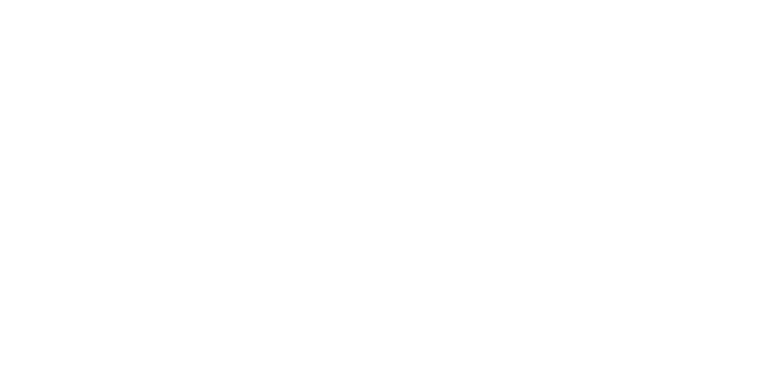
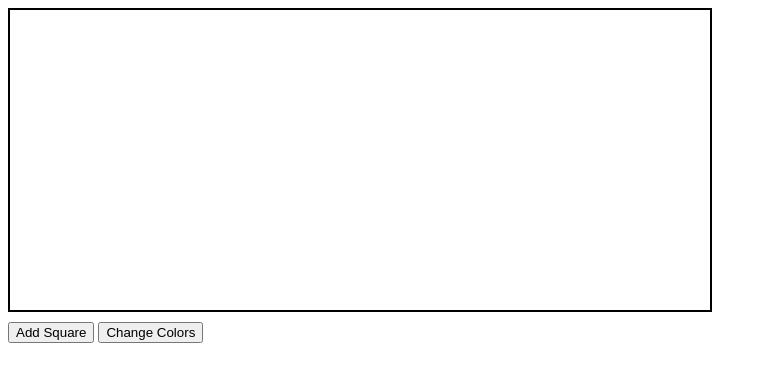
Before and after one commit to Khuship288/itec320, a plain HTML site: page squares/squares.html in a window 1280 px wide. Shown: the whole page, without its empty margins (0-767 px from the left). Drawn offline with Linux system fonts and the light colour scheme.

Commit message:
made style class and for loop from 30-50

```diff
--- a/squares/squares.css
+++ b/squares/squares.css
@@ -0,0 +1,13 @@
+#squarearea{
+    width:700px;
+    height:300px;
+    border:2px solid black;
+    position:relative;
+    margin-bottom: 10px;
+}
+.square{
+    width: 50px;
+    height: 50px;
+    border: 2x solid black;
+    position: absolute;
+}
--- a/squares/squares.html
+++ b/squares/squares.html
@@ -1,11 +1,13 @@
 <!DOCTYPE html>
 <html lang="en">
 <head>
-   <script src="squares.js"></script>
-   <link rel="stylesheet" href="squares.css">
+    <link rel="stylesheet" href="squares.css">
+    <script src="squares.js" defer></script>
     <title>Document</title>
 </head>
 <body>
-
+    <div id="squarearea"></div>
+    <button id="add">Add Square</button>
+    <button>Change Colors</button>
 </body>
 </html>
--- a/squares/squares.js
+++ b/squares/squares.js
@@ -0,0 +1,8 @@
+let squareArea = document.querySelector("#squarearea");
+let squareCount= parseInt(Math.random()*21) +30; //30-50
+
+for(let i =0; i< squareCount; i++){
+    let square= document.createElement("div");
+    square.className="square";
+    squareArea.append(square);
+}
```
